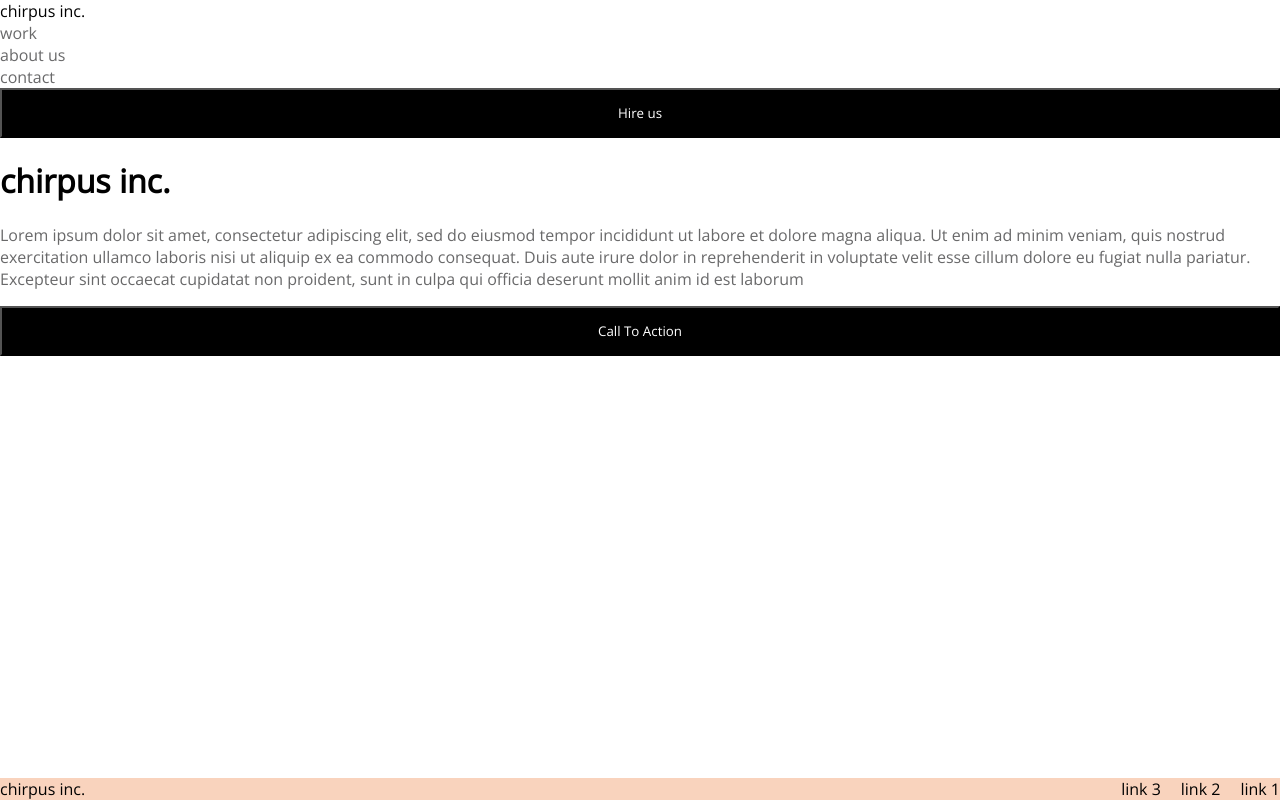
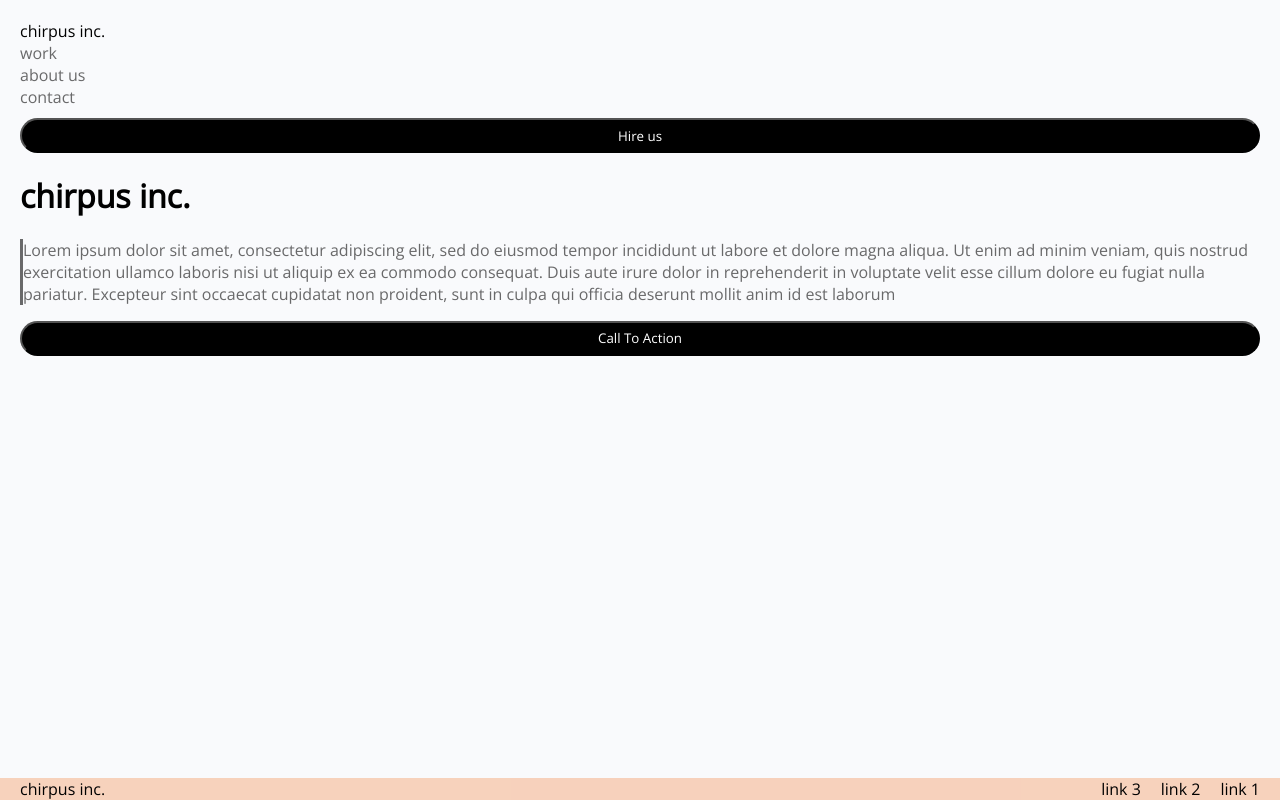
Before and after one commit to RotFarmer/day2lab2, a plain HTML site: page index.html in a window 1280 px wide. Drawn offline with nearby package versions, Linux system fonts and the light colour scheme.

Commit message:
perfect match

```diff
--- a/index.html
+++ b/index.html
@@ -11,9 +11,9 @@
     <header class="upper">
         <ul>
         <li class="chirpus1">chirpus inc.</li>
-        <li class="gray">work</li>
-        <li class="gray">about us</li>
-        <li class="gray">contact</li>
+        <li class="gray"><a href="">work</a></li>
+        <li class="gray"><a href="">about us</a></li>
+        <li class="gray"><a href="">contact</a></li>
         </ul>
     </header>
     <div class=button-box>
@@ -28,9 +28,9 @@
     </div>
 </body>
 <footer>
-    chirpus inc.
-    <span>link 1</span>
-    <span>link 2</span>
-    <span>link 3</span>
+    <span class="chirpy">chirpus inc.</span>
+    <span class="right">link 1</span>
+    <span class="right">link 2</span>
+    <span class="right">link 3</span>
 </footer>
 </html>
--- a/style.css
+++ b/style.css
@@ -4,16 +4,19 @@ body,ul,button{
     font-family: "open sans";
 }
 body{
+    background-color:#f9fafc
 }
 .button-box{
     position:relative;
+    margin-right:40px;
 }
 button{
     color:#FFF;
     background-color: #000;
     width: 100%;
-    height:50px;
+    height:35px;
     margin: 0 auto;
+    border-radius: 25px;
 }
 li{
     list-style-type:none;
@@ -22,14 +25,33 @@ li{
     color:#69696a
 }
 footer{
-    position: absolute;
+    position: fixed;
     width:100%;
     bottom:0;
     background-color:rgba(247,193,162,0.7);
     margin: 0;
     padding:0;
 }
-span{
+.right{
     float:right;
-    padding-left:20px;
+    padding-right:20px;
+
 }
+p{
+    border-left: 3px solid #69696a
+}
+.upper,.lower,button{
+    margin-left:20px;
+    margin-right:20px;
+}
+.upper{
+    margin-bottom:10px;
+    margin-top: 20px;
+}
+.chirpy{
+    padding-left: 20px;
+}
+a{
+    text-decoration:none;
+    color:#69696a
+}
```
